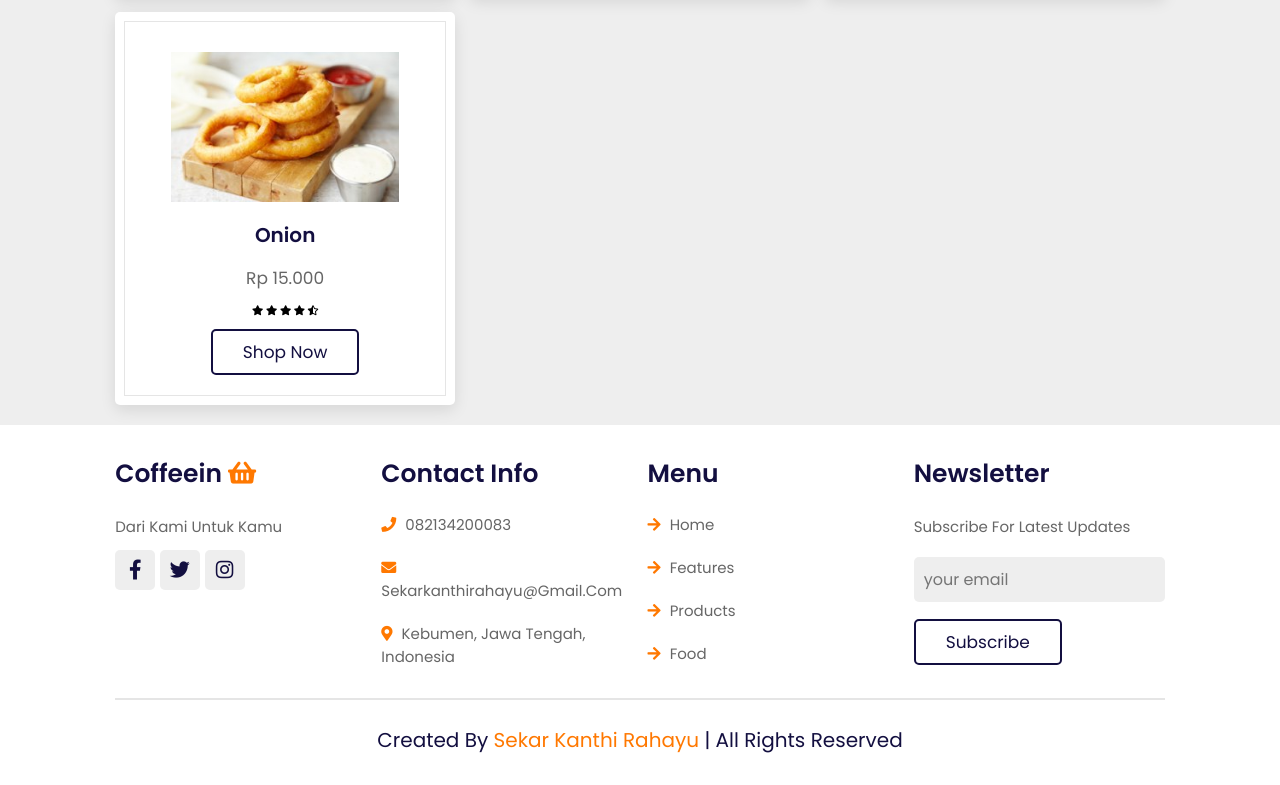
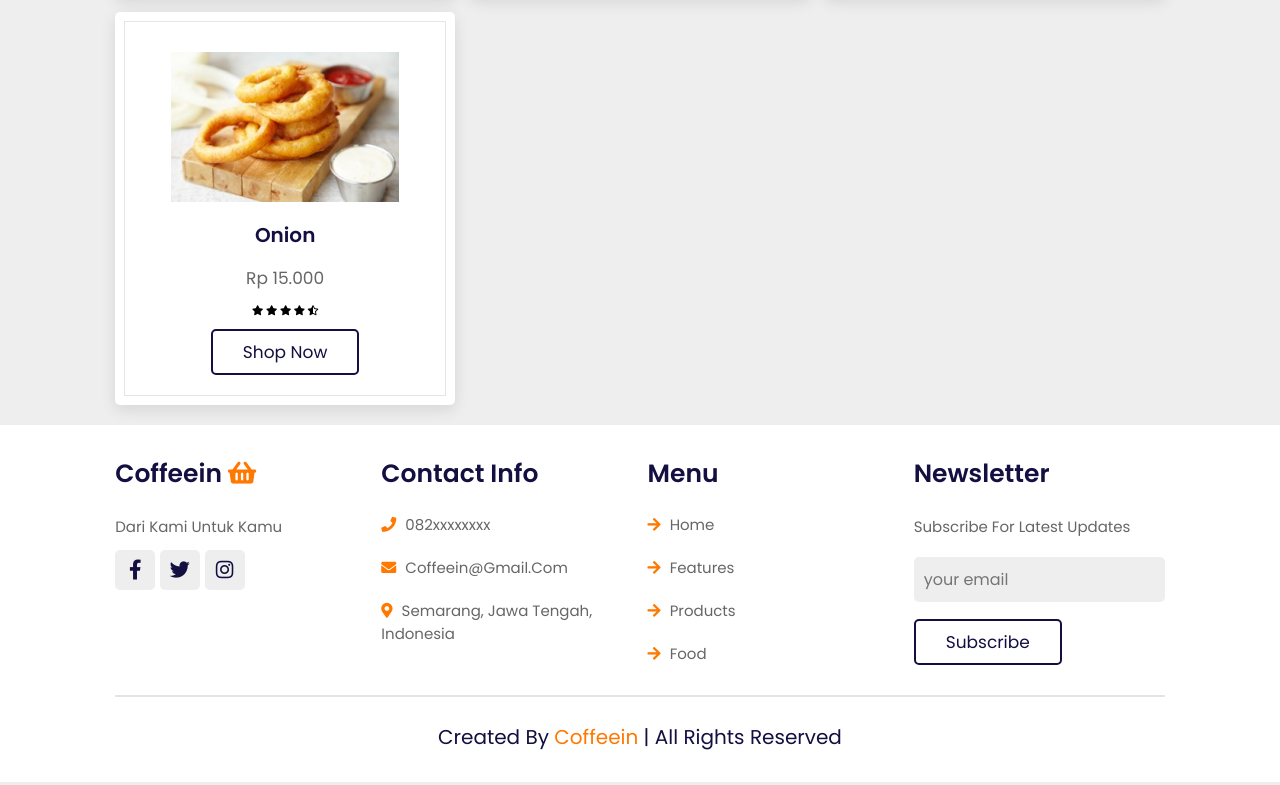
Before and after one commit to sekarkanthirahayu/coffee, a plain HTML site: page index.html in a window 1280 px wide. Shown: the part 2379-3164 px from the top of the page. Drawn offline with nearby package versions, Linux system fonts and the light colour scheme.

Commit message:
first commit

```diff
--- a/index.html
+++ b/index.html
@@ -302,9 +302,9 @@
 
         <div class="box">
             <h3>contact info</h3>
-            <a href="#" class="links"> <i class="fas fa-phone"></i> 082134200083 </a>
-            <a href="#" class="links"> <i class="fas fa-envelope"></i> sekarkanthirahayu@gmail.com </a>
-            <a href="#" class="links"> <i class="fas fa-map-marker-alt"></i> Kebumen, Jawa Tengah, Indonesia </a>
+            <a href="#" class="links"> <i class="fas fa-phone"></i> 082xxxxxxxx </a>
+            <a href="#" class="links"> <i class="fas fa-envelope"></i> coffeein@gmail.com </a>
+            <a href="#" class="links"> <i class="fas fa-map-marker-alt"></i> Semarang, Jawa Tengah, Indonesia </a>
         </div>
 
         <div class="box">
@@ -322,7 +322,7 @@
             <input type="submit" value="subscribe" class="btn">
         </div>
     </div>
-    <div class="credit"> created by <span> Sekar Kanthi Rahayu </span> | all rights reserved </div>
+    <div class="credit"> created by <span> Coffeein </span> | all rights reserved </div>
 </section>
 
 <script src="https://unpkg.com/swiper@7/swiper-bundle.min.js"></script>
```
